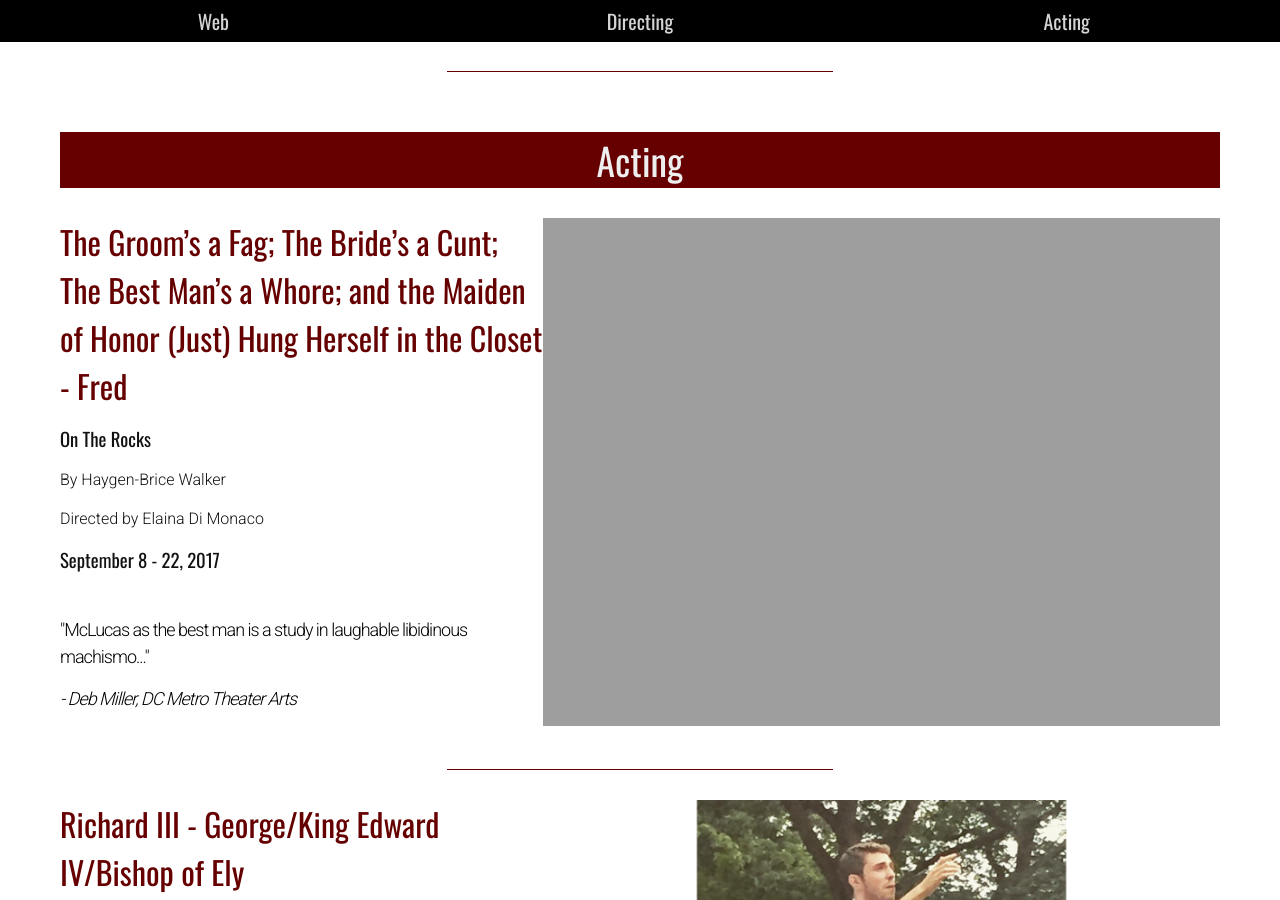
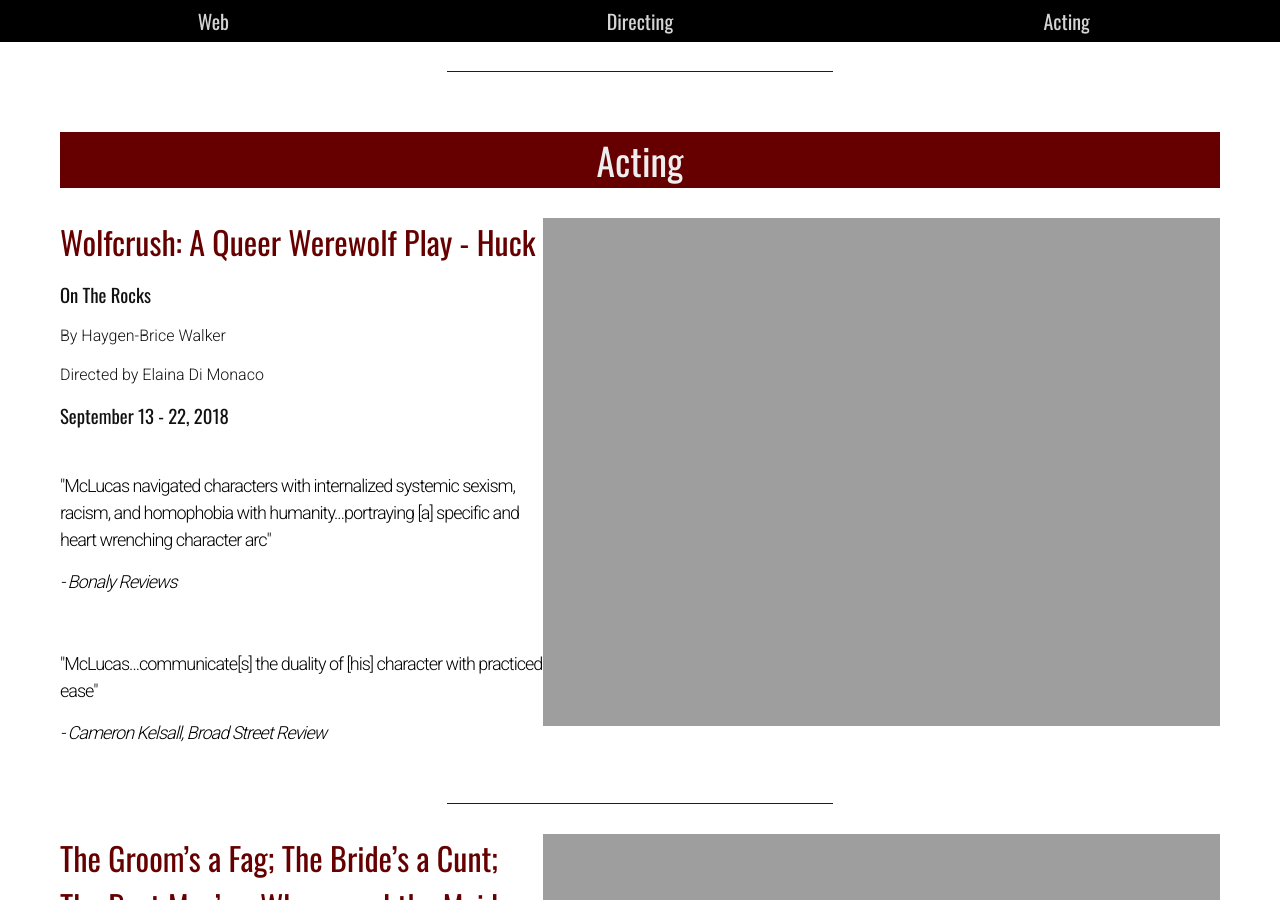
Before and after one commit to jtmclucas13/portfoilo, a Jekyll site: the page built from portfolio/index.html, in a window 1280 px wide and 900 px high, scrolled down 6622 px. Built offline with Jekyll 4.4.1, drawn with Linux system fonts in a browser that asks for light colours.

Commit message:
Add wolfcrush to portfolio section

```diff
--- a/_data/portfolioData.yml
+++ b/_data/portfolioData.yml
@@ -149,6 +149,22 @@
   photo: /images/titus.png
   date: March 21 - 23, 2014
 
+- name: 'Wolfcrush: A Queer Werewolf Play'
+  type: acting
+  theater: On The Rocks
+  playwright: Haygen-Brice Walker
+  director: Elaina Di Monaco
+  role: Huck
+  photo: /images/wolfcrush.jpg
+  date: September 13 - 22, 2018
+  reviews:
+    - link: https://bonalysite.wordpress.com/2018/09/22/on-the-rocks-wolfcrush-a-queer-werewolf-play/
+      quote: "McLucas navigated characters with internalized systemic sexism, racism, and homophobia with humanity...portraying [a] specific and heart wrenching character arc"
+      citation: Bonaly Reviews
+    - link: https://www.broadstreetreview.com/theater/philly-fringe-2018-on-the-rocks-haygen-brice-walker-wolfcrush-a-queer-werew
+      quote: "McLucas...communicate[s] the duality of [his] character with practiced ease"
+      citation: Cameron Kelsall, Broad Street Review
+
 - name: The Groom’s a Fag; The Bride’s a Cunt; The Best Man’s a Whore; and the Maiden of Honor (Just) Hung Herself in the Closet
   type: acting
   theater: On The Rocks
```
Also changed, not shown: 1 other file.
